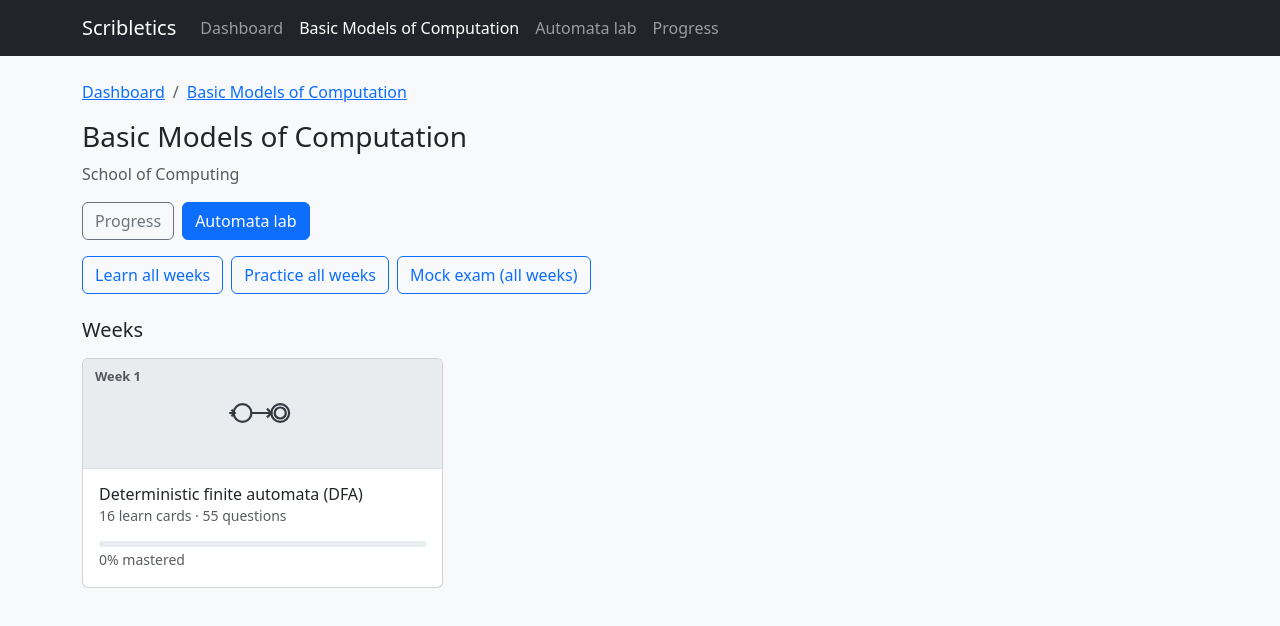
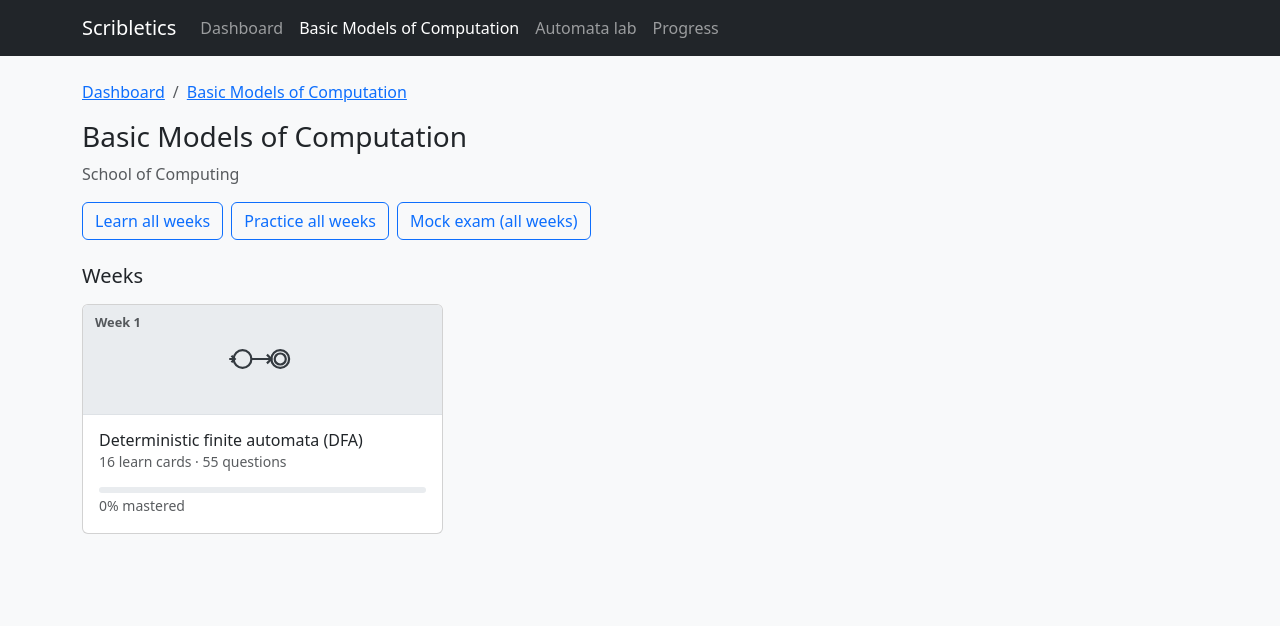
Before and after one commit to victorabuchi/knewler, a React (Vite) app: page /#/ in a window 1280 px wide. Both pictures are taken after a click on the element 639 px from the left and 284 px from the top of the page. Shown: the top 626 px of the page. Built offline with nearby package versions, Linux system fonts and the light colour scheme.

Commit message:
Remove Progress and tool buttons from the course page; they live in the top bar

```diff
--- a/src/pages/Subject.jsx
+++ b/src/pages/Subject.jsx
@@ -15,10 +15,6 @@ function Subject() {
       <Crumbs subjectId={subjectId} />
       <h1 className="h3">{subject.title}</h1>
       <p className="text-body-secondary">{subject.org}</p>
-      <div className="d-flex gap-2 flex-wrap mb-3">
-        <Button as={Link} to={`/s/${subjectId}/progress`} variant="outline-secondary">Progress</Button>
-        {subject.tools.map((t) => <Button key={t.path} as={Link} to={`/s/${subjectId}/${t.path}`} variant="primary">{t.label}</Button>)}
-      </div>
       {subject.weeks.length === 0 && <p className="text-body-secondary">No weeks yet. Course materials are added week by week.</p>}
       {subject.weeks.length > 0 && <div className="d-flex gap-2 flex-wrap mb-4">
         <Button as={Link} to={`/s/${subjectId}/all/learn`} variant="outline-primary">Learn all weeks</Button>
```
